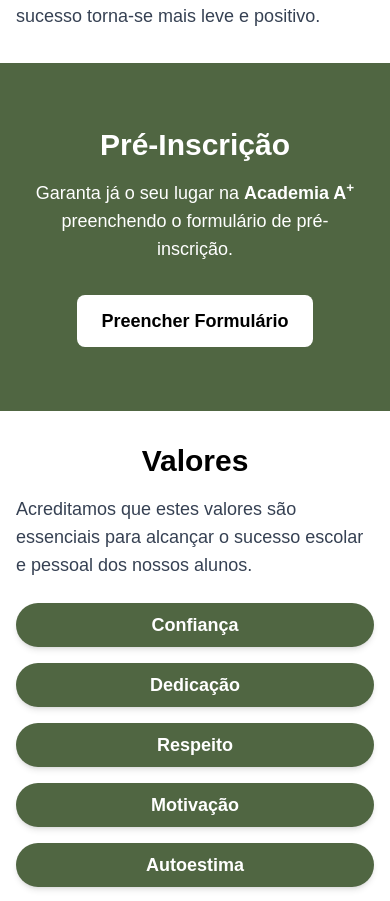
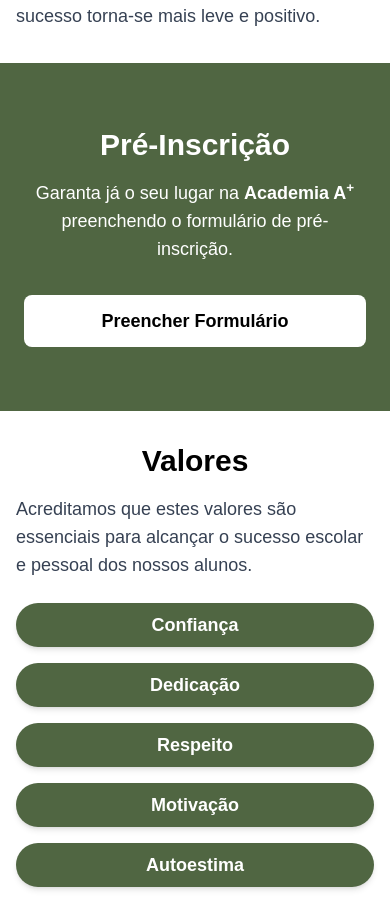
Before and after one commit to diogobcondeco/academia-aplus, a Next.js app: page / in a window 390 px wide. Shown: the part 820-1721 px from the top of the page. Built offline with nearby package versions, Linux system fonts and the light colour scheme.

Commit message:
button signup resize mobile

```diff
--- a/components/SignUp.tsx
+++ b/components/SignUp.tsx
@@ -1,5 +1,6 @@
 import AcademiaName from "./AcademiaName";
 import Title from "./Title";
+import Wrapper from "./Wrapper";
 
 export default function SignUp() {
   return (
@@ -7,19 +8,21 @@ export default function SignUp() {
       className="text-white py-16 px-6 text-center"
       style={{ backgroundColor: "#506642" }}
     >
+      <Wrapper>
         {<Title text="Pré-Inscrição" />}
         <p className="text-lg md:text-xl mb-8">
-        Garanta já o seu lugar na {<AcademiaName />} preenchendo o formulário de
-        pré-inscrição.
+          Garanta já o seu lugar na {<AcademiaName />} preenchendo o formulário
+          de pré-inscrição.
         </p>
         <a
           href="https://forms.gle/zVu4q2C7Lw9gMMo4A"
           target="_blank"
           rel="noopener noreferrer"
-        className="inline-block bg-white text-black font-bold py-3 px-6 rounded-lg text-lg hover:bg-gray-100 transition"
+          className="inline-block bg-white text-black font-bold py-3 px-6 rounded-lg text-lg hover:bg-gray-100 transition w-full md:w-auto"
         >
           Preencher Formulário
         </a>
+      </Wrapper>
     </section>
   );
 }
```
Lines whose indentation alone changed are shown as unchanged.
